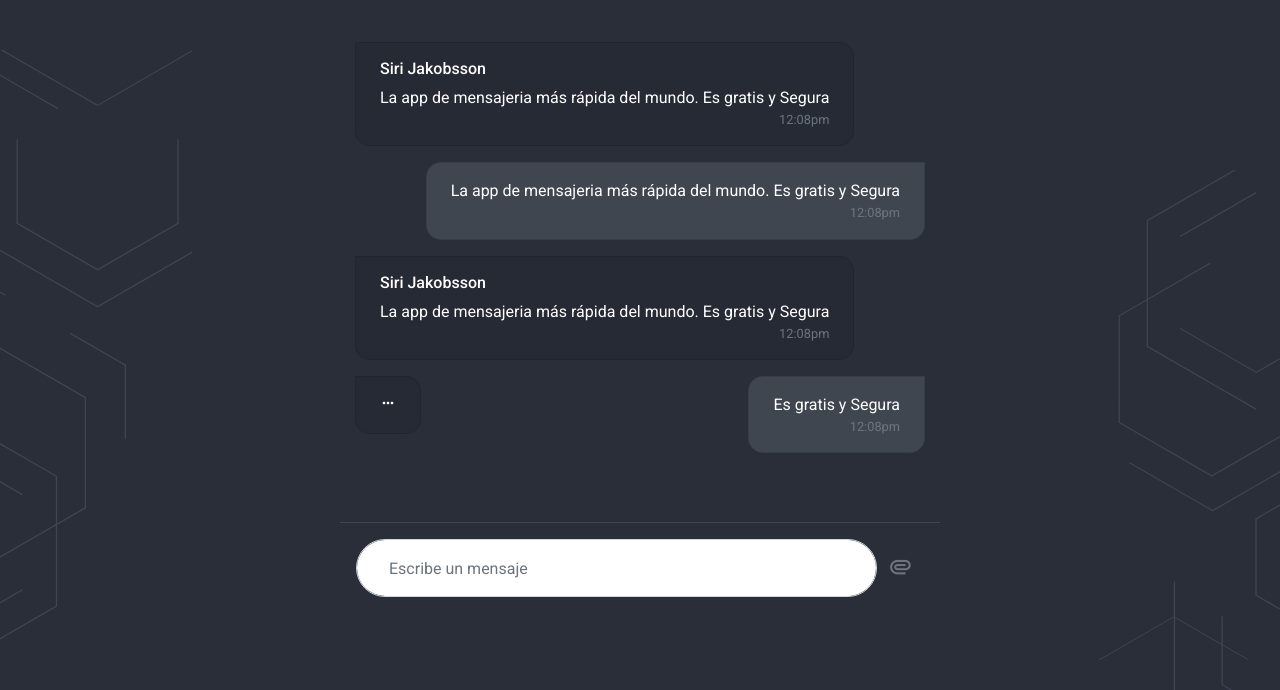
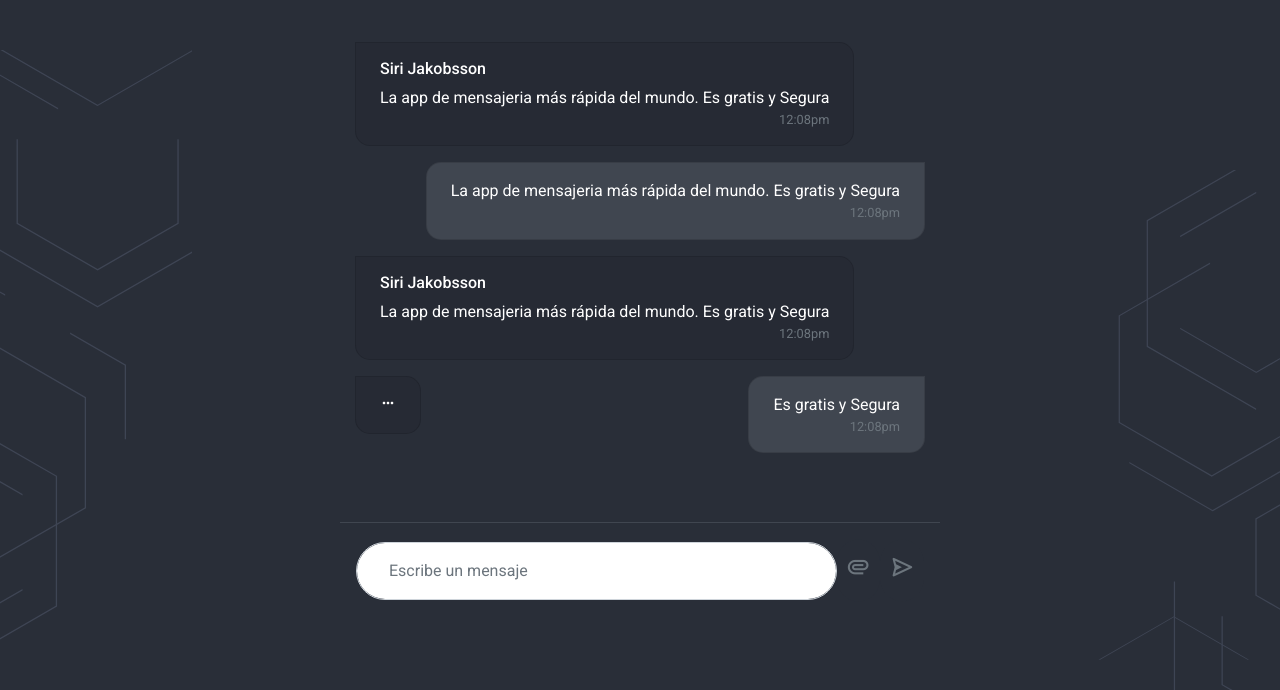
Before and after one commit to emilrichardo/keeed, a website: page docs/wallet-chat-02.html in a window 1280 px wide. Shown: the part 110-800 px from the top of the page. Drawn offline with nearby package versions, Linux system fonts and the light colour scheme.

Commit message:
add send button

```diff
--- a/docs/wallet-chat-02.html
+++ b/docs/wallet-chat-02.html
@@ -68,9 +68,12 @@
                     </div>
                 </div>
                 <div class="chatlfield mt-5 border-top border-secondary py-3 fixed-bottom bg-dark px-3">
-                    <div class="form-group d-flex">
+                    <div class="form-group d-flex align-items-center">
                         <input type="text" class="form-control" id="exampleInputEmail1" aria-describedby="emailHelp"
-                        placeholder="Escribe un mensaje"> <a href="" class="btn btn-dark px-2 btn-file"><i class='bx bx-paperclip bx-sm text-muted'></i></a>
+                        placeholder="Escribe un mensaje"> <a href="" class="btn btn-dark px-1 btn-file"><i class='bx bx-paperclip bx-sm text-muted'></i></a>
+                        <a
+                        href="" class="btn btn-dark px-2 btn-file"><i class='bx bx-send bx-sm text-muted'></i>
+                            </a>
                     </div>
                 </div>
             </div>
```
Also changed, not shown: src/wallet-chat-02.html (+3 -2 lines).
